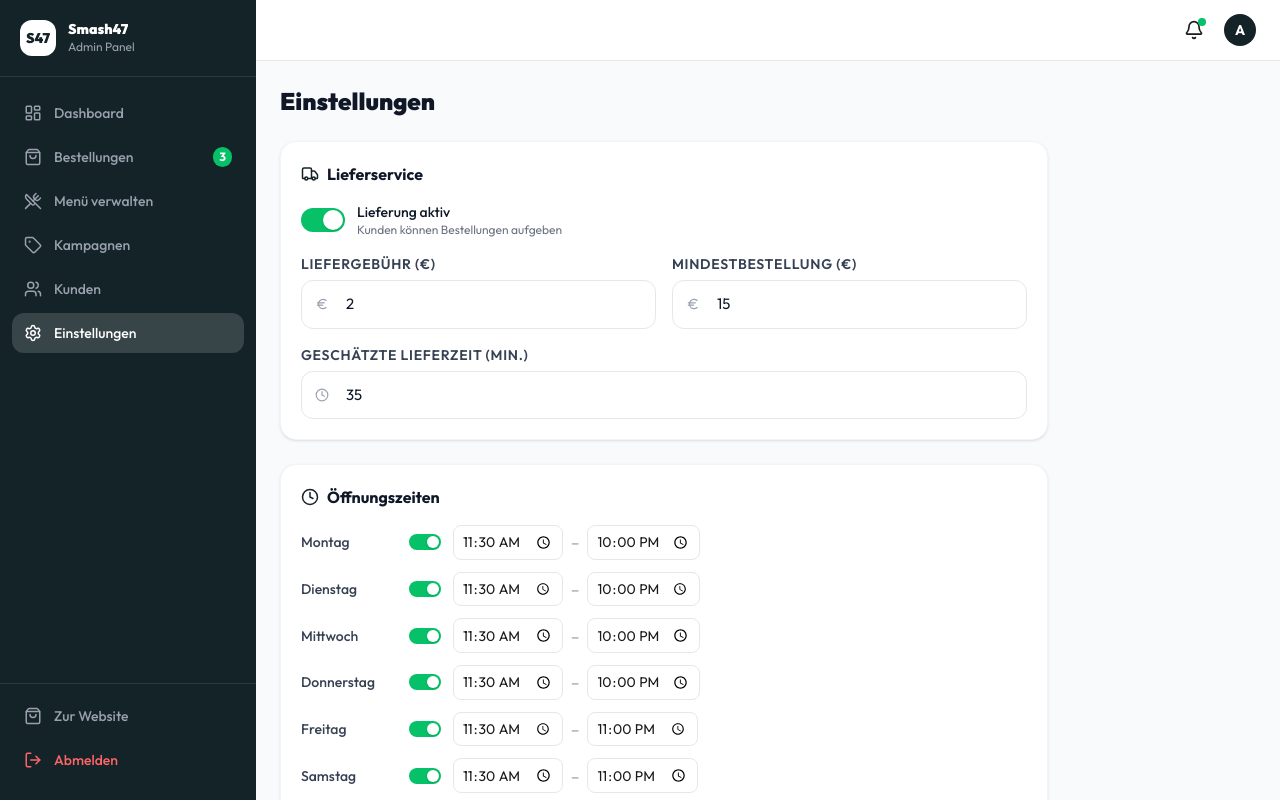
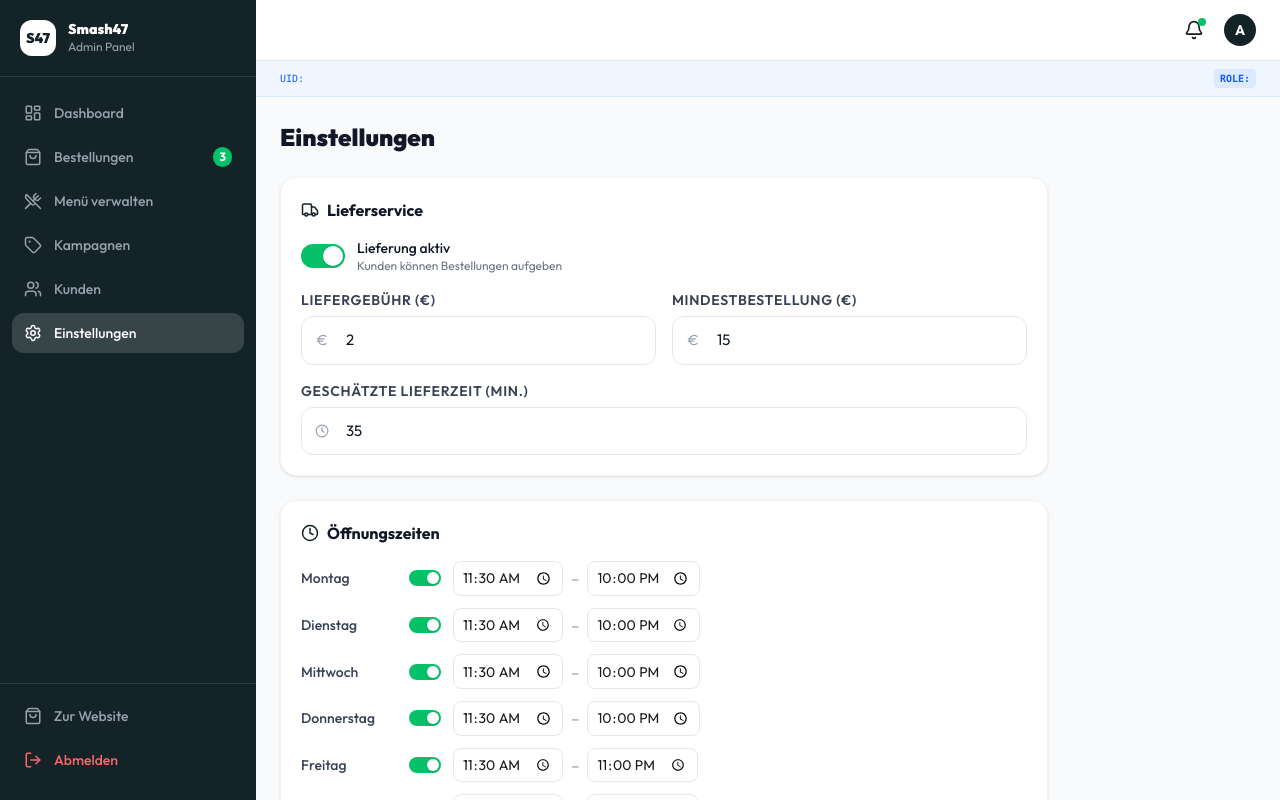
Before and after one commit to ecoezer/Schawarma-Time, a React (Vite) app in the folder smash47-app/: page /admin/einstellungen in a window 1280 px wide. Built offline with nearby package versions, Linux system fonts and the light colour scheme; no server answers; the database is empty.

Commit message:
debug: add user identity diagnostics to admin panel

```diff
--- a/smash47-app/src/components/admin/AdminLayout.tsx
+++ b/smash47-app/src/components/admin/AdminLayout.tsx
@@ -140,9 +140,15 @@ export function AdminLayout({ children }: AdminLayoutProps) {
             <span className="absolute top-1.5 right-1.5 w-2 h-2 bg-[#06c167] rounded-full" />
           </button>
           <div className="w-8 h-8 bg-[#142328] rounded-full flex items-center justify-center text-white text-sm font-bold">
-            A
+            {useAuthStore.getState().user?.full_name?.charAt(0) || 'A'}
           </div>
         </header>
+
+        {/* Diagnostic Panel for Debugging */}
+        <div className="bg-blue-50 border-b border-blue-100 px-6 py-2 flex items-center justify-between text-[10px] text-blue-600 font-mono">
+          <span>UID: {useAuthStore.getState().user?.id}</span>
+          <span className="font-bold bg-blue-100 px-1.5 py-0.5 rounded uppercase">Role: {useAuthStore.getState().user?.role}</span>
+        </div>
 
         {/* Content */}
         <main className="flex-1 overflow-y-auto p-4 sm:p-6">
```
